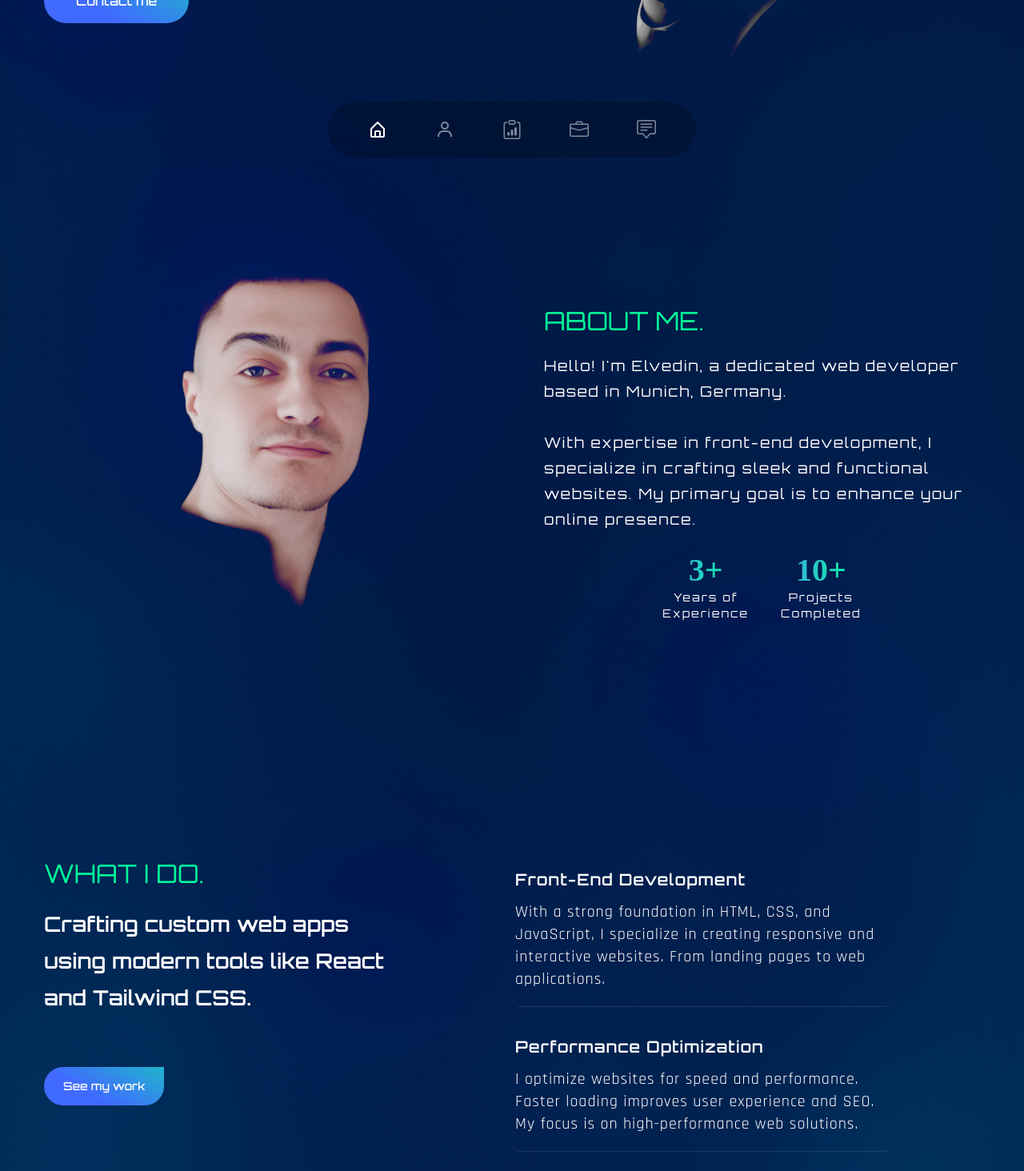
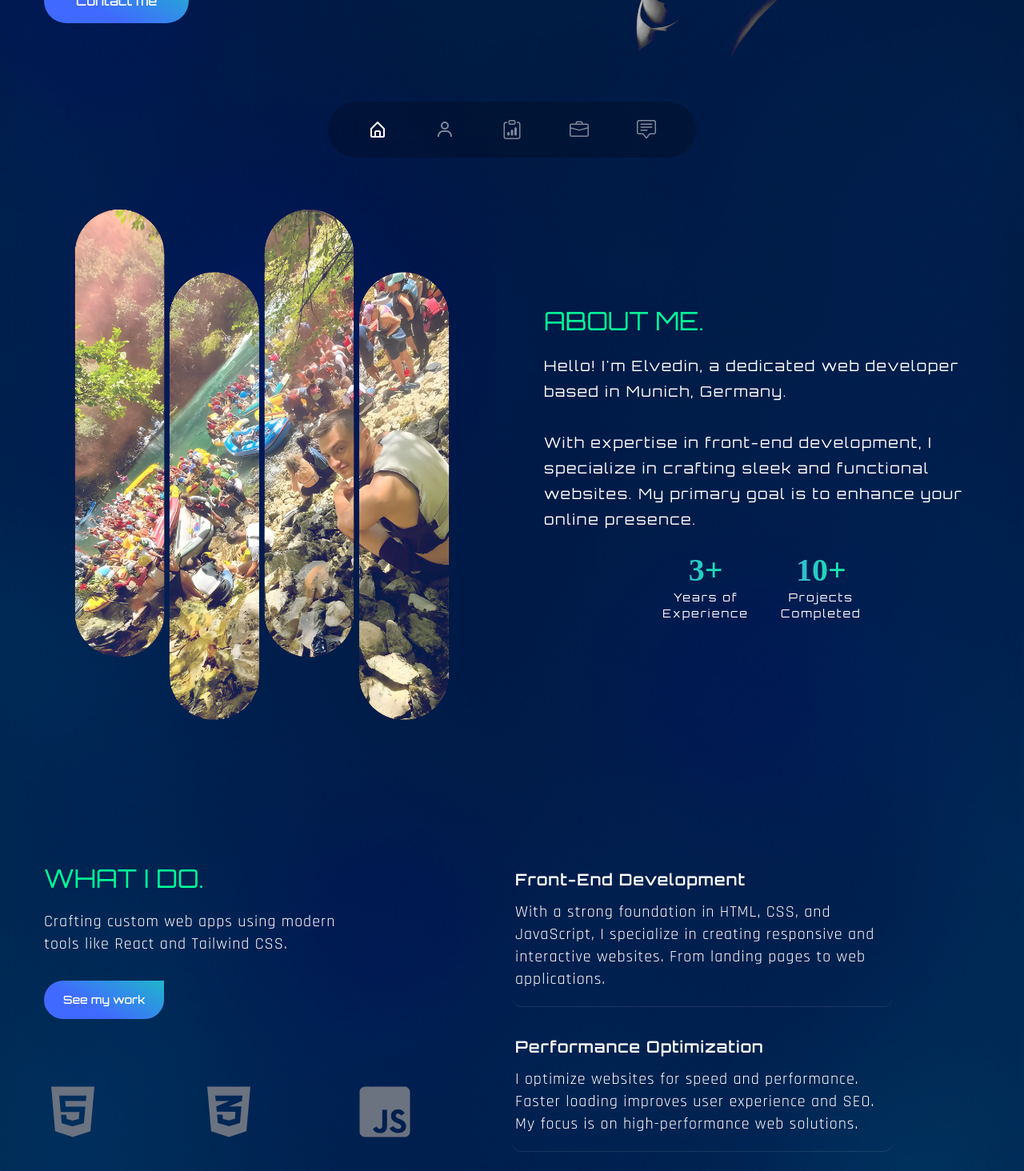
Before and after one commit to ElvedinO/portfolio-eo, a React (Create React App) app: page / in a window 1280 px wide. Shown: the part 571-2035 px from the top of the page at 80% size. Built offline with nearby package versions, Linux system fonts and the light colour scheme; some icons are missing; the HTML template or start-up script is replaced by a standard one; a web font is replaced by a local one.

Commit message:
about page different image

```diff
--- a/src/components/About.js
+++ b/src/components/About.js
@@ -21,7 +21,7 @@ const About = () => {
             initial='hidden'
             whileInView={'show'}
             viewport={{ once: true, amount: 0.3 }}
-            className=' lg:flex-1 bg-about bg-contain bg-no-repeat h-1/4 lg:h-[640px] mix-blend-lighten bg-top lg:mt-20'
+            className='mb-5 lg:mb-0 lg:flex-1 bg-about bg-contain bg-no-repeat h-1/4 lg:h-[640px] mix-blend-lighten bg-top'
           ></motion.div>
           {/* text */}
           <motion.div
--- a/src/components/Banner.js
+++ b/src/components/Banner.js
@@ -9,10 +9,7 @@ import { Animation } from 'react-easy-animations';
 const Banner = () => {
   const Letters = ['D', 'e', 'v', 'e', 'l', 'o', 'p', 'e', 'r'];
   return (
-    <section
-      className='min-h-[85vh] lg:min-h-[78vh] flex items-center'
-      id='home'
-    >
+    <section className='min-h-[85vh] lg:min-h-[78vh] flex items-center'>
       <div className='container mx-auto'>
         <div className='flex flex-col gap-y-8 lg:flex-row lg:items-center lg:gap-x-12 '>
           <div className='flex-1 text-center font-secondary lg:text-left'>
--- a/src/components/Header.js
+++ b/src/components/Header.js
@@ -5,7 +5,7 @@ import Logo from '../assets/V.png';
 
 const Header = () => {
   return (
-    <header className='py-8'>
+    <header className='py-8' id='home'>
       <div className='container mx-auto'>
         <div className='flex justify-between items-center'>
           {/* logo*/}
--- a/src/components/Nav.js
+++ b/src/components/Nav.js
@@ -17,7 +17,6 @@ const Nav = () => {
             activeClass='active'
             smooth={true}
             spy={true}
-            offset={-200}
             aria-label='This goes to Home page'
             className='cursor-pointer h-[40px] flex items-center justify-center'
           >
--- a/src/components/Services.js
+++ b/src/components/Services.js
@@ -66,7 +66,7 @@ const Services = () => {
             className='flex-1 mb-12 lg:mb-0'
           >
             <h2 className='h2 text-accent mb-6'>What I Do.</h2>
-            <h3 className='h3 max-w-[455px] lg:mb-16'>
+            <h3 className='max-w-sm mb-8 text-xl tracking-wider'>
               Crafting custom web apps using modern tools like React and
               Tailwind CSS.
             </h3>
--- a/src/components/Work.js
+++ b/src/components/Work.js
@@ -88,7 +88,7 @@ const Work = () => {
             initial='hidden'
             whileInView={'show'}
             viewport={{ once: true, amount: 0.3 }}
-            className='group relative overflow-hidden border-b-2 border-white/20   rounded-3xl  rounded-tr-none'
+            className='group relative overflow-hidden border-b-2 border-white/20  rounded-3xl  rounded-tr-none'
           >
             <div className='group-hover:bg-black/70  w-full h-full absolute z-30 transition-all duration-300'></div>
             <img
```
Also changed, not shown: src/assets/about.webp.
